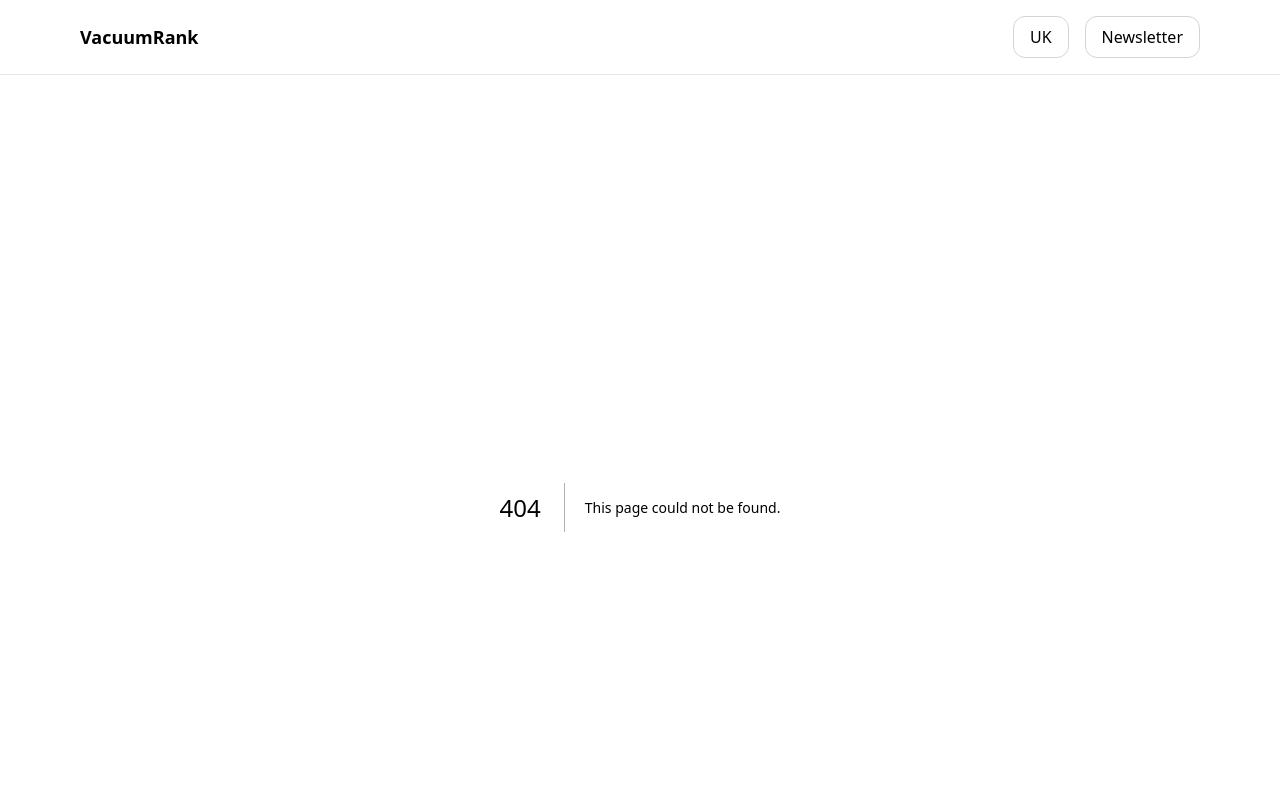
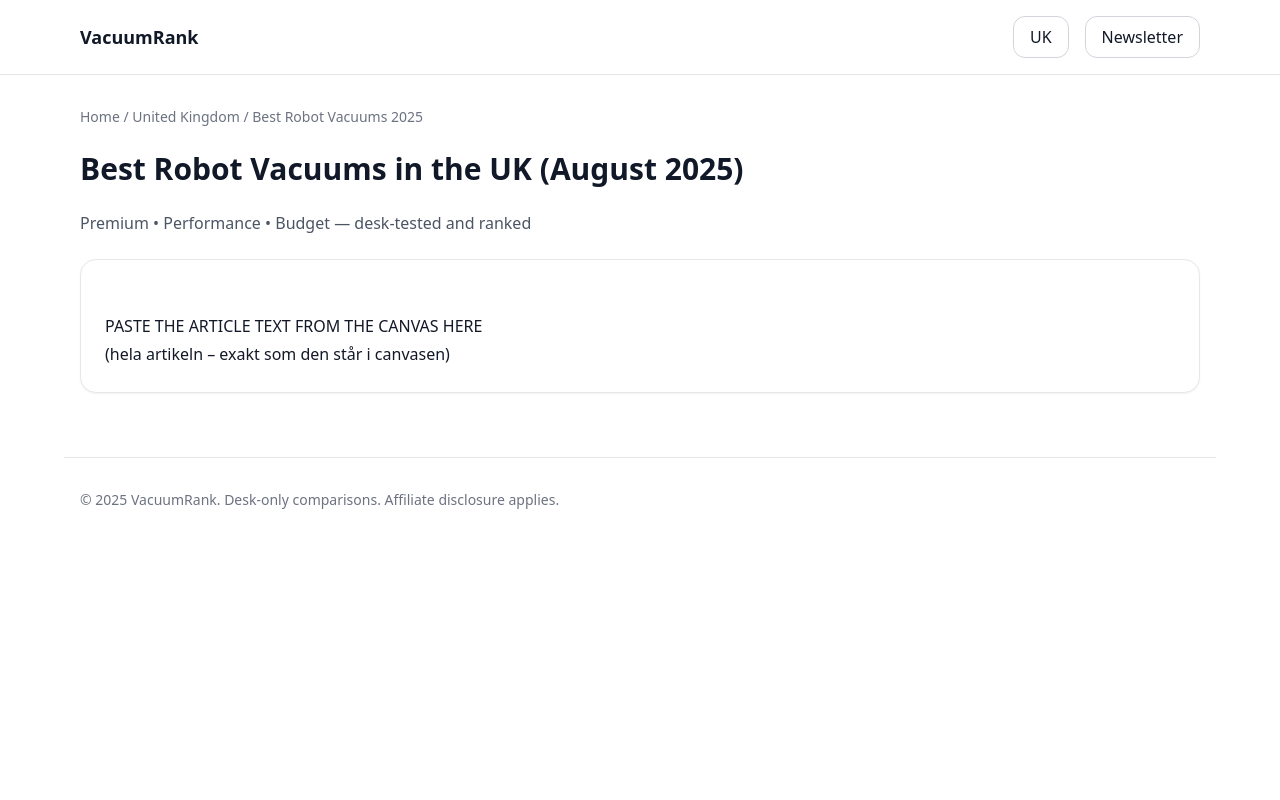
Before and after one commit to tosa0102/vacuumrank, a Next.js app: page /uk/best-robot-vacuum-2025 in a window 1280 px wide. Before the commit this address had no page. Shown: the top 800 px of the page. Built offline with nearby package versions, Linux system fonts and the light colour scheme.

Commit message:
Add UK article page

```diff
--- /dev/null
+++ b/app/uk/best-robot-vacuum-2025/page.tsx
@@ -0,0 +1,82 @@
+'use client';
+
+import Link from "next/link";
+
+// SEO
+export const metadata = {
+  title: "Best Robot Vacuums in the UK (August 2025) — VacuumRank",
+  description: "Premium • Performance • Budget — desk-tested and ranked for the UK. Updated monthly.",
+};
+
+function mdToHtml(md: string) {
+  // Minimal, friendly markdown → HTML (rubriker, listor, blockcitat, feta ord, rader).
+  // Räcker för vår artikel. Vi kan byta till MDX senare.
+  const esc = (s: string) => s.replace(/&/g,"&amp;").replace(/</g,"&lt;").replace(/>/g,"&gt;");
+  // Bold **text**
+  md = md.replace(/\*\*(.+?)\*\*/g, "<strong>$1</strong>");
+  // Blockquote > ...
+  md = md.replace(/^\s*>\s?(.*)$/gm, "<blockquote>$1</blockquote>");
+  // H1/H2/H3
+  md = md.replace(/^###\s?(.*)$/gm, "<h3>$1</h3>");
+  md = md.replace(/^##\s?(.*)$/gm, "<h2>$1</h2>");
+  md = md.replace(/^#\s?(.*)$/gm, "<h1>$1</h1>");
+  // Lists
+  // Bullets
+  md = md.replace(/^(?:-|\*)\s+(.*)$/gm, "<li>$1</li>");
+  md = md.replace(/(<li>[\s\S]*?<\/li>)/g, "<ul>$1</ul>");
+  // Numbered
+  md = md.replace(/^\d+\)\s+(.*)$/gm, "<li>$1</li>");
+  md = md.replace(/^\d+\.\s+(.*)$/gm, "<li>$1</li>");
+  md = md.replace(/(<li>[\s\S]*?<\/li>)/g, (m) => m.includes("<ul>") ? m : m);
+  // Horizontal rule ---
+  md = md.replace(/^\s*---\s*$/gm, "<hr/>");
+  // Paragraphs: tom rad → ny paragraf
+  md = md.split(/\n{2,}/).map(block=>{
+    if (block.match(/^<h[1-3]|<ul>|<li>|<hr|<blockquote/)) return block;
+    if (block.trim().startsWith("<")) return block;
+    return `<p>${block.replace(/\n/g,"<br/>")}</p>`;
+  }).join("\n");
+  // Wrap list items that are not already wrapped
+  md = md.replace(/(?:^|\n)(<li>[\s\S]*?<\/li>)(?=\n|$)/g, "\n<ul>$1</ul>");
+  return md;
+}
+
+const ARTICLE_MD = `
+PASTE THE ARTICLE TEXT FROM THE CANVAS HERE
+(hela artikeln – exakt som den står i canvasen)
+`;
+
+export default function Page() {
+  const published = "2025-08-09";
+  const modified = "2025-08-09";
+  const html = mdToHtml(ARTICLE_MD);
+
+  const jsonLd = {
+    "@context": "https://schema.org",
+    "@type": "Article",
+    "headline": "Best Robot Vacuums in the UK (August 2025)",
+    "datePublished": published,
+    "dateModified": modified,
+    "author": { "@type": "Organization", "name": "VacuumRank" },
+    "inLanguage": "en-GB"
+  };
+
+  return (
+    <div className="grid gap-6">
+      <nav className="text-sm text-gray-500">
+        <Link href="/" className="hover:underline">Home</Link> /{" "}
+        <Link href="/uk" className="hover:underline">United Kingdom</Link> /{" "}
+        <span>Best Robot Vacuums 2025</span>
+      </nav>
+
+      <h1 className="text-3xl font-bold">Best Robot Vacuums in the UK (August 2025)</h1>
+      <p className="text-gray-600">Premium • Performance • Budget — desk-tested and ranked</p>
+
+      <article className="card p-6 leading-7 [&_h2]:text-2xl [&_h2]:font-semibold [&_h2]:mt-6 [&_h3]:text-xl [&_h3]:font-semibold [&_h3]:mt-4 [&_ul]:list-disc [&_ul]:pl-5 [&_blockquote]:border-l-4 [&_blockquote]:pl-3 [&_blockquote]:text-gray-600">
+        <div dangerouslySetInnerHTML={{ __html: html }} />
+      </article>
+
+      <script type="application/ld+json" dangerouslySetInnerHTML={{ __html: JSON.stringify(jsonLd) }} />
+    </div>
+  );
+}
```
